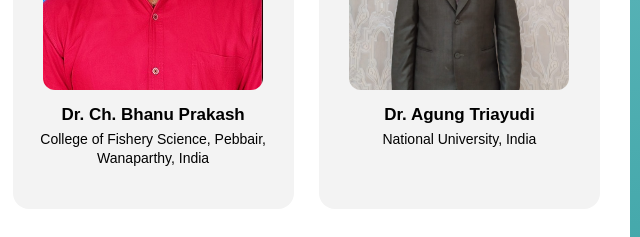
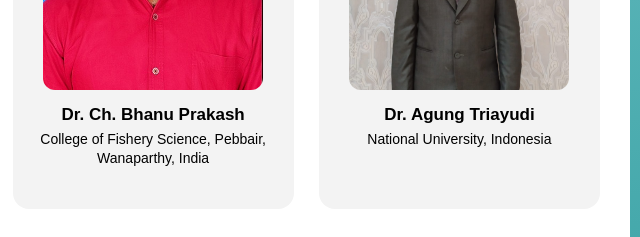
Before and after one commit to keerthieshtina/call_for_book_chapters, a plain HTML site: page index.html in a window 1280 px wide. Shown: the part 1600-1837 px from the top of the page, 640-1280 px from the left. Drawn offline with Linux system fonts and the light colour scheme.

Commit message:
Fix HTML encoding issues in index.html

```diff
--- a/index.html
+++ b/index.html
@@ -235,7 +235,7 @@ a {
         <div class="editor">
             <img src="editor4.jpeg" alt="Dr. Agung Triayudi">
             <strong>Dr. Agung Triayudi</strong>
-            <p>National University, India</p>
+            <p>National University, Indonesia</p>
         </div>
     </div>
 </section>
```
